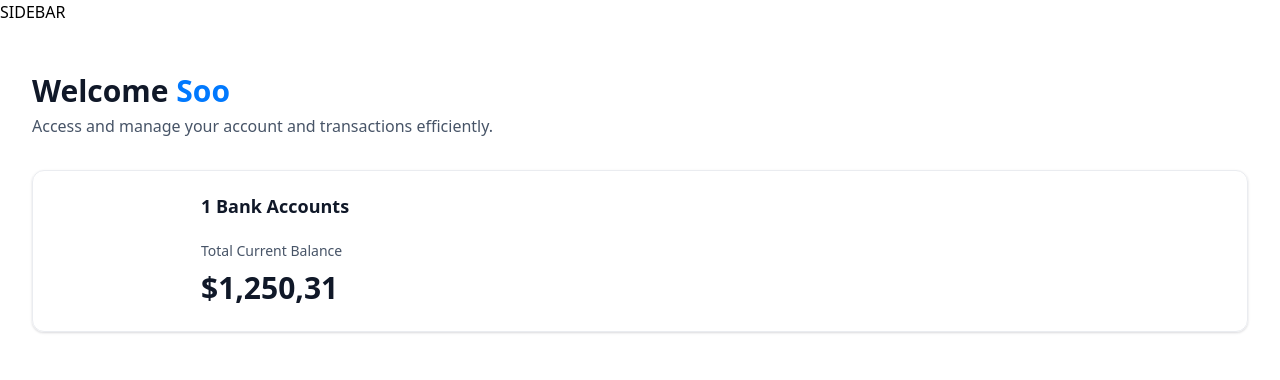
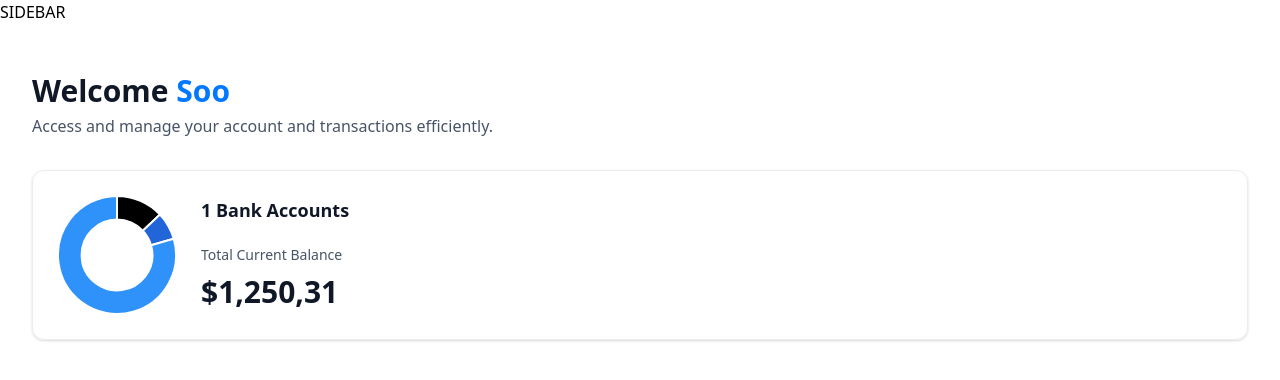
Before and after one commit to Sookyoung-Park/Banking-App, a Next.js app in the folder banking-app/: page / in a window 1280 px wide. Shown: the top 380 px of the page. Built offline with nearby package versions, Linux system fonts and the light colour scheme.

Commit message:
implement account balance box

```diff
--- /dev/null
+++ b/banking-app/components/DounghnutChart.tsx
@@ -0,0 +1,32 @@
+"use client"
+
+import {Chart as ChartJS, ArcElement, Tooltip, Legend} from 'chart.js';
+import {Doughnut} from 'react-chartjs-2';
+
+ChartJS.register(ArcElement, Tooltip, Legend);
+
+const DounghnutChart = ({accounts}:DoughnutChartProps) => {
+    //   temp data
+    const data={
+        datasets:[{
+            label:'Banks',
+            data: [1250, 730, 7640],
+            backgroundColor:['#747b6','#2265d8', '#2f91fa']
+        }],
+        labels:['Bank1','Bank2','Bank3']
+    };
+    return (
+        <Doughnut data={data}
+        options={{
+            cutout:'60%',
+            plugins:{
+                legend:{
+                    display: false,
+                }
+
+            }
+        }}/>
+    )
+}
+
+export default DounghnutChart
--- a/banking-app/components/TotalBalanceBox.tsx
+++ b/banking-app/components/TotalBalanceBox.tsx
@@ -1,10 +1,11 @@
 import AnimatedCounter from './AnimatedCounter'
+import DounghnutChart from './DounghnutChart'
 
 const TotalBalanceBox = ({accounts, totalBanks, totalCurrentBalance}:TotlaBalanceBoxProps) => {
   return (
     <section className='total-balance flex'>
       <div className="total-balance-chart">
-        {/* chart */}
+        <DounghnutChart accounts={accounts}/>
       </div>
       <div className="flex flex-col gap-6">
         <h2 className="header-2">
@@ -14,10 +15,10 @@ const TotalBalanceBox = ({accounts, totalBanks, totalCurrentBalance}:TotlaBalanc
           <p className="total-balance-label">
             Total Current Balance
           </p>
-          <p className="total-balance-amount flex-center gap-2">
+          <div className="total-balance-amount flex-center gap-2">
             <AnimatedCounter
             amount = {totalCurrentBalance}/>
-          </p>
+          </div>
         </div>
       </div>
 
--- a/banking-app/package.json
+++ b/banking-app/package.json
@@ -10,12 +10,14 @@
   },
   "dependencies": {
     "@radix-ui/react-slot": "^1.1.0",
+    "chart.js": "^4.4.5",
     "class-variance-authority": "^0.7.0",
     "clsx": "^2.1.1",
     "lucide-react": "^0.453.0",
     "next": "14.2.16",
     "query-string": "^9.1.1",
     "react": "^18",
+    "react-chartjs-2": "^5.2.0",
     "react-countup": "^6.5.3",
     "react-dom": "^18",
     "shadcn-ui": "^0.9.2",
```
Also changed, not shown: 1 other file (tests, documents, lock files or other folders).
